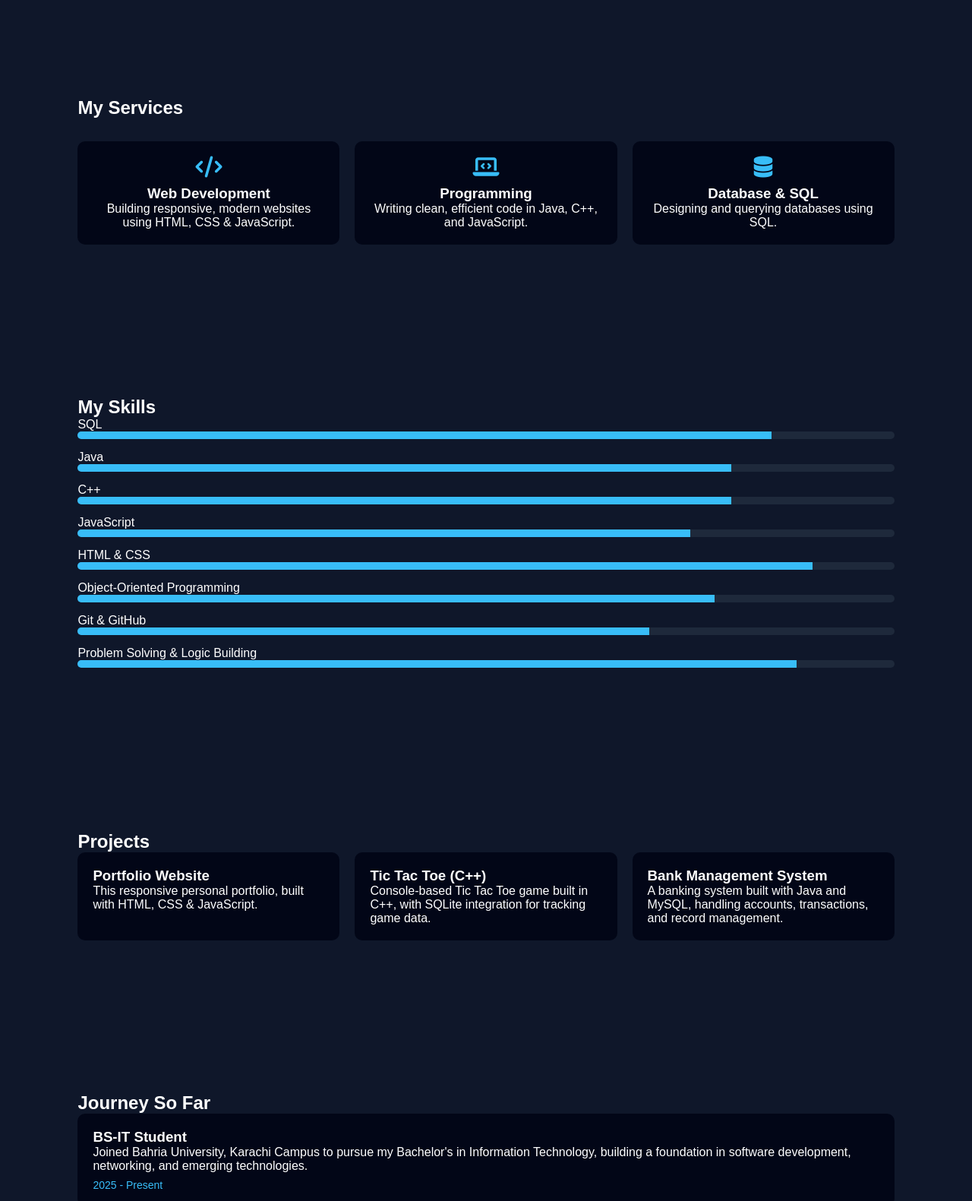
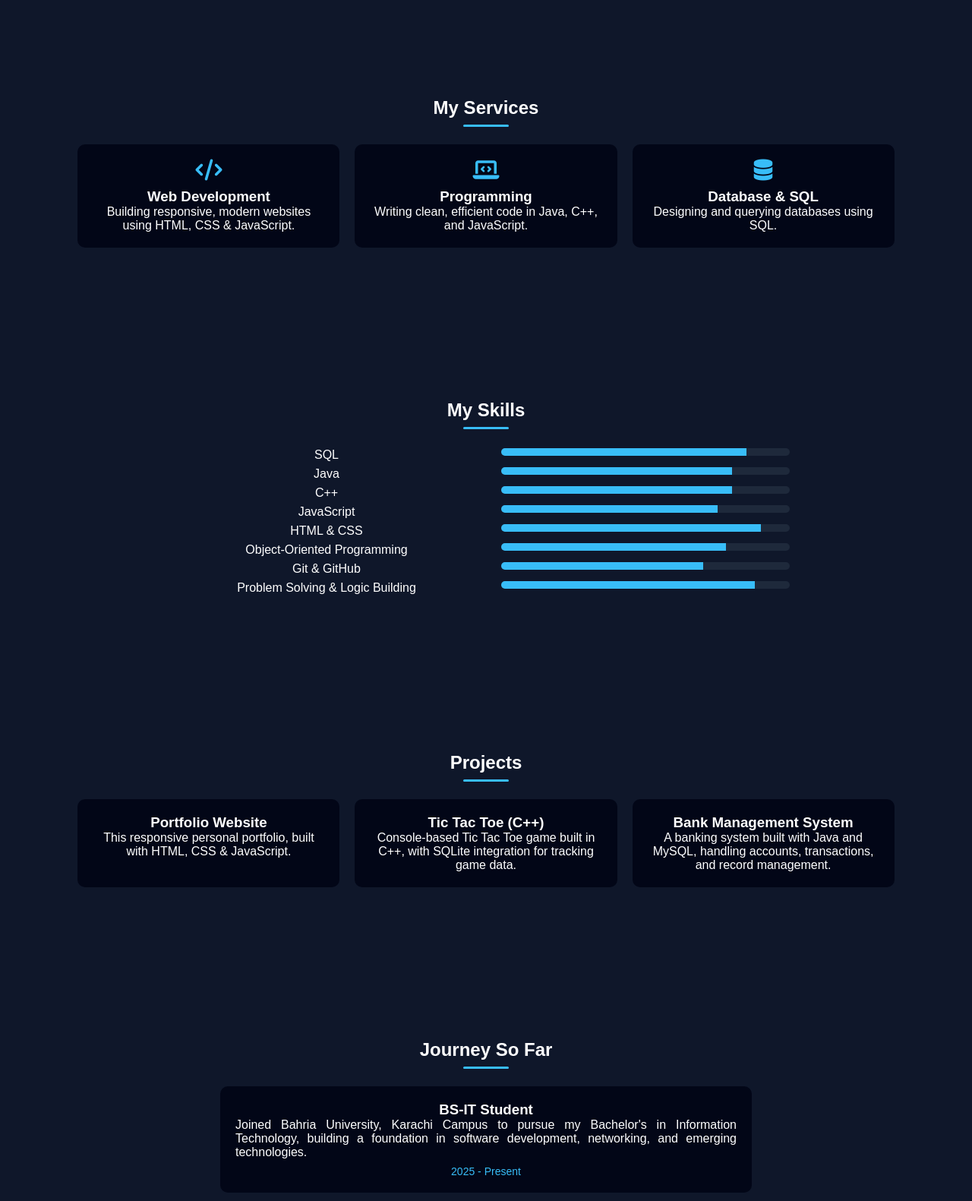
Before and after one commit to asifaoffical-it/Personal-Portfolio-Website, a plain HTML site: page index.html in a window 1280 px wide. Shown: the part 500-2081 px from the top of the page at 76% size. Drawn offline with Linux system fonts and the light colour scheme.

Commit message:
Update new.css

```diff
--- a/new.css
+++ b/new.css
@@ -41,6 +41,21 @@ nav a.active{
 section{
     padding:100px 8%;
 }
+section h2{
+    text-align:center;
+    position:relative;
+    margin-bottom:18px;
+    padding-bottom:5px;
+}
+section h2::after{
+    content:"";
+    display:block;
+    width:60px;
+    height:3px;
+    background:#38bdf8;
+    margin:8px auto 0;
+    border-radius:2px;
+}
 /* HOME */
 .home{
     display:flex;
@@ -64,6 +79,7 @@ section{
     line-height:1.6;
     color:#cbd5e1;
     margin-top:15px;
+    text-align:justify;
 }
 .social-icons a{
     margin-right:15px;
@@ -77,8 +93,9 @@ section{
     transform:translateY(-3px);
 }
 .btn{
-    display:inline-block;
-    margin-top:20px;
+    display:block;
+    width:fit-content;
+    margin:20px auto 0;
     padding:10px 25px;
     background:#38bdf8;
     color:#000;
@@ -94,8 +111,9 @@ section{
 /* SERVICES */
 .service-container{
     display:flex;
+    justify-content:center;
     gap:20px;
-    margin-top:30px;
+    margin-top:0;
 }
 .service-box{
     background:#020617;
@@ -114,6 +132,16 @@ section{
     margin-bottom:10px;
 }
 /* SKILLS */
+.skill-box{
+    display:grid;
+    grid-template-columns:1fr 1fr;
+    gap:0 40px;
+    max-width:800px;
+    margin:20px auto 0;
+}
+.skill-box p{
+    text-align:center;
+}
 .skill-box .bar{
     background:#1e293b;
     height:10px;
@@ -129,6 +157,7 @@ section{
 /* PROJECTS */
 .project-container{
     display:flex;
+    justify-content:center;
     gap:20px;
 }
 .project-card{
@@ -136,6 +165,7 @@ section{
     padding:20px;
     border-radius:10px;
     flex:1;
+    text-align:center;
     transition:transform 0.2s ease;
 }
 .project-card:hover{
@@ -147,6 +177,13 @@ section{
     padding:20px;
     margin-bottom:15px;
     border-radius:10px;
+    max-width:700px;
+    margin-left:auto;
+    margin-right:auto;
+    text-align:center;
+}
+.exp-box p{
+    text-align:justify;
 }
 .exp-box span{
     display:block;
@@ -157,6 +194,9 @@ section{
 /* EDUCATION */
 .education ul{
     list-style:none;
+    max-width:700px;
+    margin:0 auto;
+    text-align:center;
 }
 .education li{
     background:#020617;
@@ -165,6 +205,14 @@ section{
     border-radius:10px;
 }
 /* CONTACT */
+.contact{
+    text-align:center;
+}
+.contact form{
+    max-width:500px;
+    margin:0 auto;
+    text-align:left;
+}
 form input, form textarea{
     width:100%;
     padding:10px;
@@ -175,6 +223,8 @@ form input, form textarea{
     color:#fff;
 }
 form button{
+    display:block;
+    margin:0 auto;
     padding:10px 20px;
     background:#38bdf8;
     border:none;
@@ -203,6 +253,9 @@ footer{
     .project-container{
         flex-direction:column;
     }
+    .skill-box{
+        grid-template-columns:1fr;
+    }
     nav a{
         margin-left:12px;
         font-size:14px;
```
